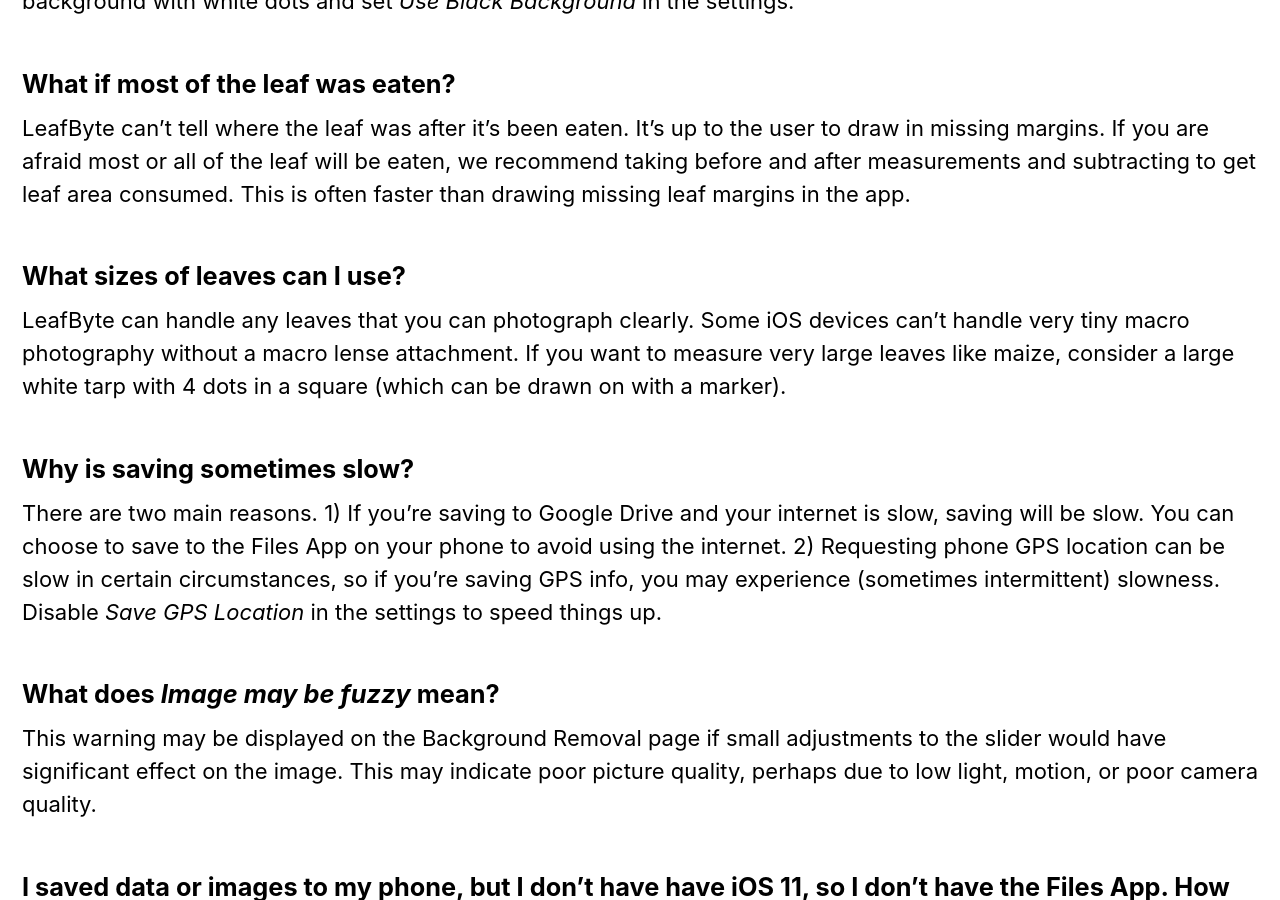
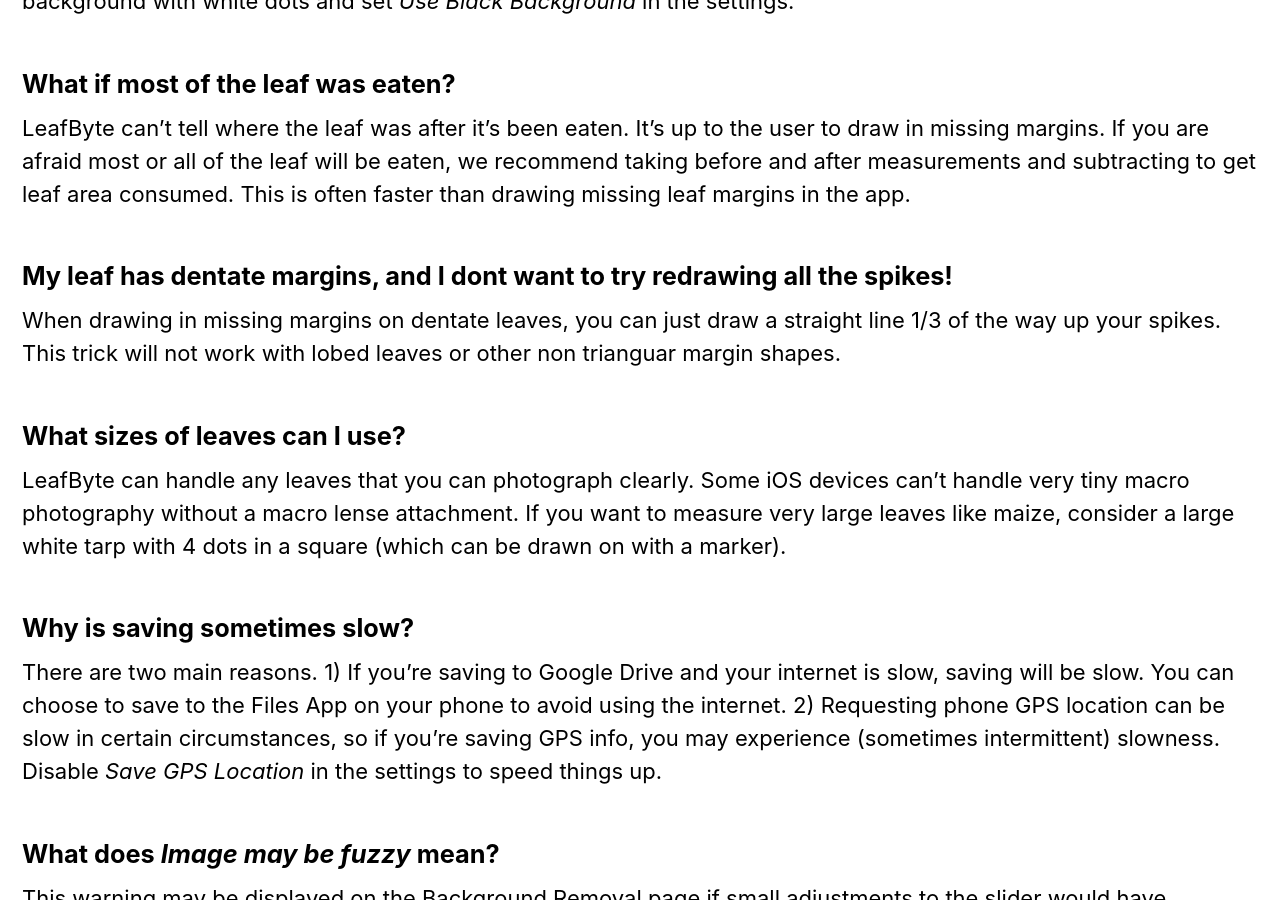
Before and after one commit to Zoegp/zoegp.github.io, a Jekyll site: the page built from leafbyte-faqs.md, in a window 1280 px wide and 900 px high, scrolled down 3595 px. Built offline with Jekyll 4.4.1, drawn with Linux system fonts in a browser that asks for light colours; cached includes are drawn as plain includes; nearby versions of some CDN libraries.

Commit message:
Update leafbyte-faqs.md

```diff
--- a/leafbyte-faqs.md
+++ b/leafbyte-faqs.md
@@ -67,6 +67,10 @@
 
 ##### What if most of the leaf was eaten?
 LeafByte can’t tell where the leaf was after it's been eaten. It’s up to the user to draw in missing margins. If you are afraid most or all of the leaf will be eaten, we recommend taking before and after measurements and subtracting to get leaf area consumed. This is often faster than drawing missing leaf margins in the app.
+
+
+##### My leaf has dentate margins, and I dont want to try redrawing all the spikes!
+When drawing in missing margins on dentate leaves, you can just draw a straight line 1/3 of the way up your spikes. This trick will not work with lobed leaves or other non trianguar margin shapes.
 
 ##### What sizes of leaves can I use?
 LeafByte can handle any leaves that you can photograph clearly. Some iOS devices can’t handle very tiny macro photography without a macro lense attachment. If you want to measure very large leaves like maize, consider a large white tarp with 4 dots in a square (which can be drawn on with a marker).
```
